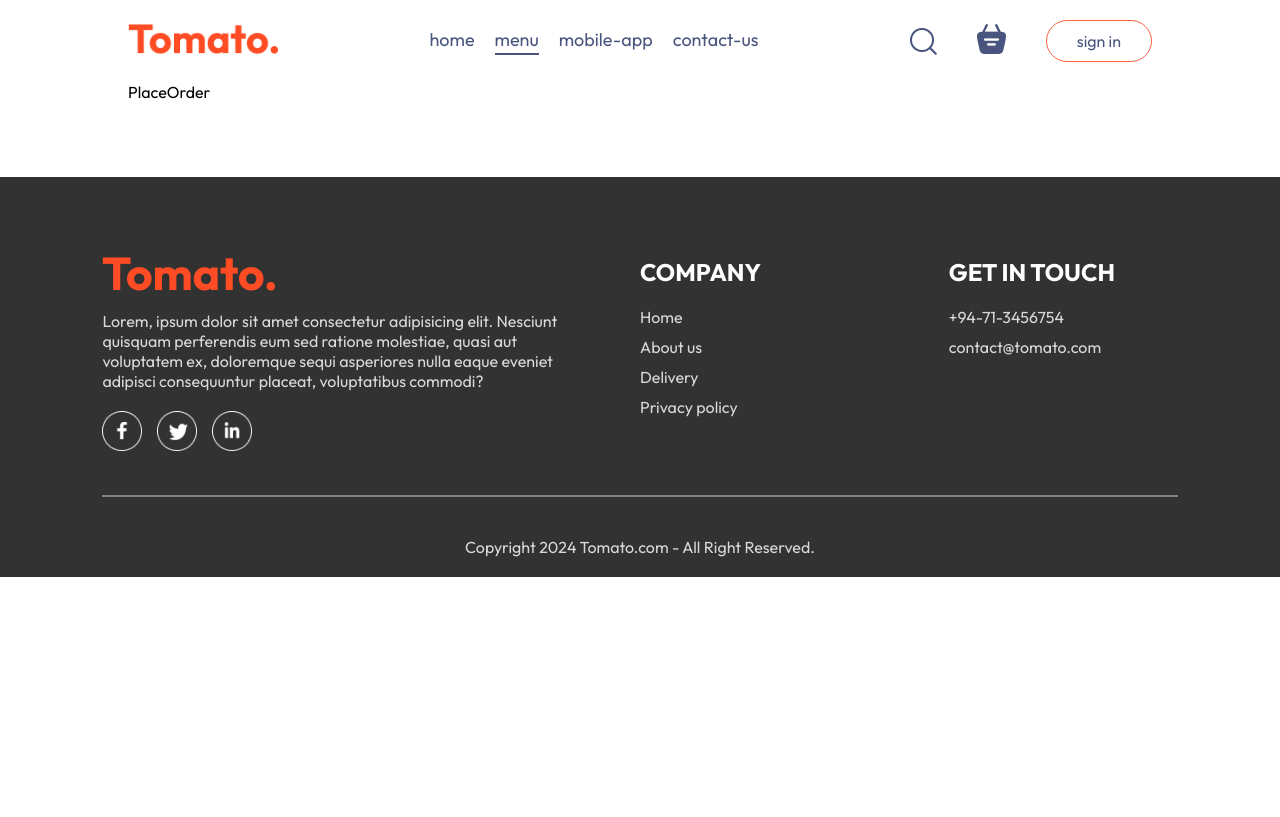
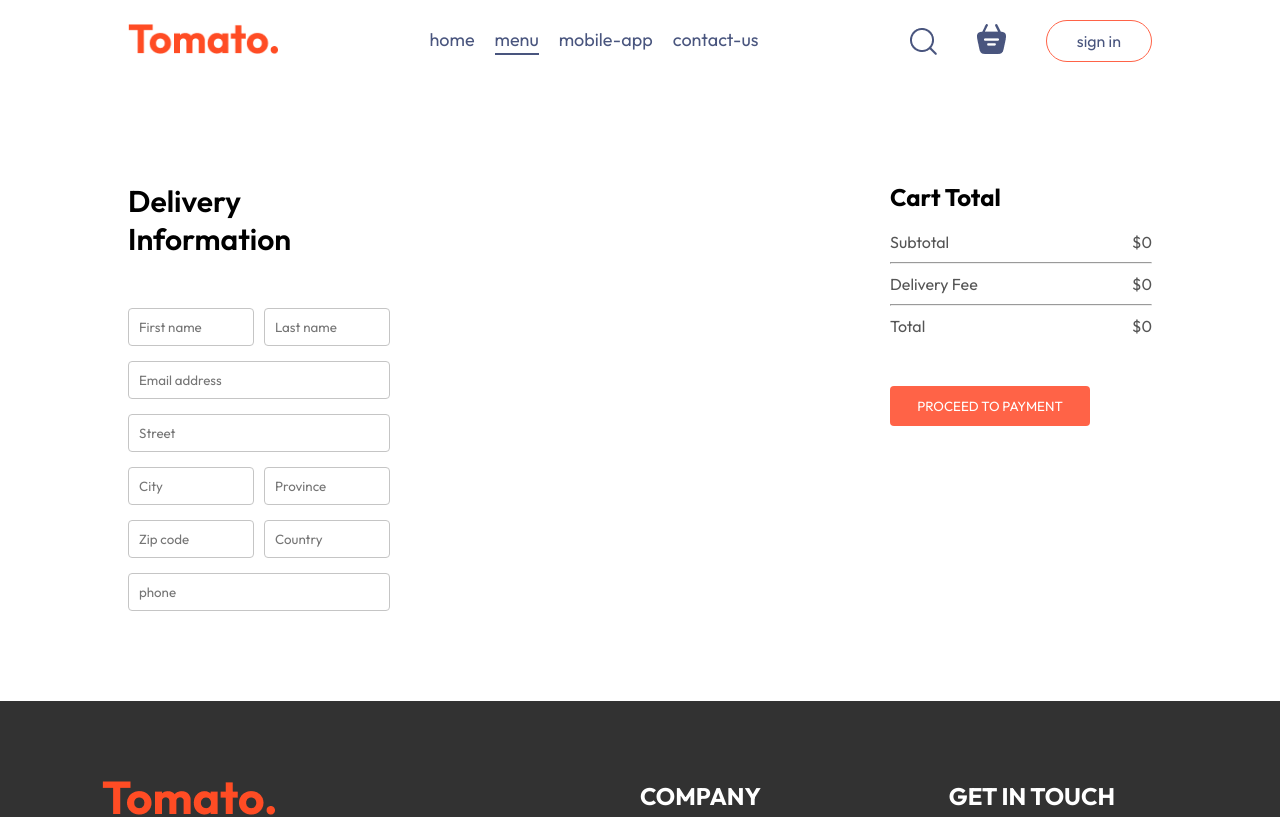
Before and after one commit to Dhack99/Food_Delivery_App, a React (Vite) app: page /order in a window 1280 px wide. Shown: the top 817 px of the page. Built offline with nearby package versions, Linux system fonts and the light colour scheme.

Commit message:
Create place_order

```diff
--- a/src/pages/Cart/Cart.jsx
+++ b/src/pages/Cart/Cart.jsx
@@ -1,10 +1,13 @@
 import React, { useContext } from 'react'
 import './Cart.css'
 import { StoreContext } from '../../context/StoreContext'
+import { useNavigate } from 'react-router-dom';
 
 const Cart = () => {
 
   const {cartItems,food_list,removeFromCart,getTotalCartAmount} = useContext(StoreContext);
+
+  const navigate = useNavigate();
 
   return (
     <div className="cart">
@@ -50,15 +53,15 @@
             <hr />
             <div className="cart-total-details">
               <p>Delivery Fee</p>
-              <p>${2}</p>
+              <p>${getTotalCartAmount()===0?0:2}</p>
             </div>
             <hr />
             <div className="cart-total-details">
               <p>Total</p>
-              <p>${getTotalCartAmount()+2}</p>
+              <p>${getTotalCartAmount() === 0 ? 0 : getTotalCartAmount()+2}</p>
             </div>
           </div>
-          <button>PROCEED TO CHECKOUT</button>
+          <button onClick={()=>navigate('/order')}>PROCEED TO CHECKOUT</button>
         </div>
         <div className="cart-promocode">
           <div>
--- a/src/pages/PlaceOrder/PlaceOrder.css
+++ b/src/pages/PlaceOrder/PlaceOrder.css
@@ -0,0 +1,43 @@
+.place-order{
+    display: flex;
+    align-items: start;
+    justify-content: space-between;
+    gap: 500px;
+    margin-top: 100px;
+}
+
+.place-order-left{
+    width: 100%;
+    max-width: max(30%,500px);
+
+}
+
+
+.place-order-left .title{
+    font-size: 30px;
+    font-weight: 600;
+    margin-bottom: 50px;
+}
+
+.place-order-left input{
+    margin-bottom: 15px;
+    width: 100%;
+    padding: 10px;
+    border: 1px solid #c5c5c5;
+    border-radius: 4px;
+    outline-color: tomato;
+}
+
+.place-order-left .multi-fields{
+    display: flex;
+    gap: 10px;
+}
+
+.place-order-right{
+    width: 100%;
+    max-width: max(40%, 500px);
+}
+
+.place-order .cart-total button{
+    margin-top: 30px;
+}
--- a/src/pages/PlaceOrder/PlaceOrder.jsx
+++ b/src/pages/PlaceOrder/PlaceOrder.jsx
@@ -1,8 +1,54 @@
+import { useContext } from 'react';
 import './PlaceOrder.css';
+import { StoreContext } from '../../context/StoreContext';
 
 const PlaceOrder = () => {
+
+    const {getTotalCartAmount} = useContext(StoreContext);
+
   return (
-    <div>PlaceOrder</div>
+    <div className='place-order'>
+      <div className="place-order-left">
+        <p className="title">Delivery Information</p>
+          <div className="multi-fields">
+            <input type='text' placeholder='First name'/>
+            <input type='text' placeholder='Last name'/>
+          </div>
+          <input type='text' placeholder='Email address'/>
+          <input type='text' placeholder='Street'/>
+          <div className="multi-fields">
+            <input type='text' placeholder='City'/>
+            <input type='text' placeholder='Province'/>
+          </div>
+          <div className="multi-fields">
+            <input type='text' placeholder='Zip code'/>
+            <input type='text' placeholder='Country'/>
+          </div>
+          <input type='text' placeholder='phone'/>
+      </div>
+      <div className="place-order-right">
+      <div className="cart-total">
+          <h2>Cart Total</h2>
+          <div>
+          <div className="cart-total-details">
+              <p>Subtotal</p>
+              <p>${getTotalCartAmount()}</p>
+            </div>
+            <hr />
+            <div className="cart-total-details">
+              <p>Delivery Fee</p>
+              <p>${getTotalCartAmount()===0?0:2}</p>
+            </div>
+            <hr />
+            <div className="cart-total-details">
+              <p>Total</p>
+              <p>${getTotalCartAmount() === 0 ? 0 : getTotalCartAmount()+2}</p>
+            </div>
+          </div>
+          <button >PROCEED TO PAYMENT</button>
+        </div>
+      </div>
+    </div>
   )
 }
 
```
